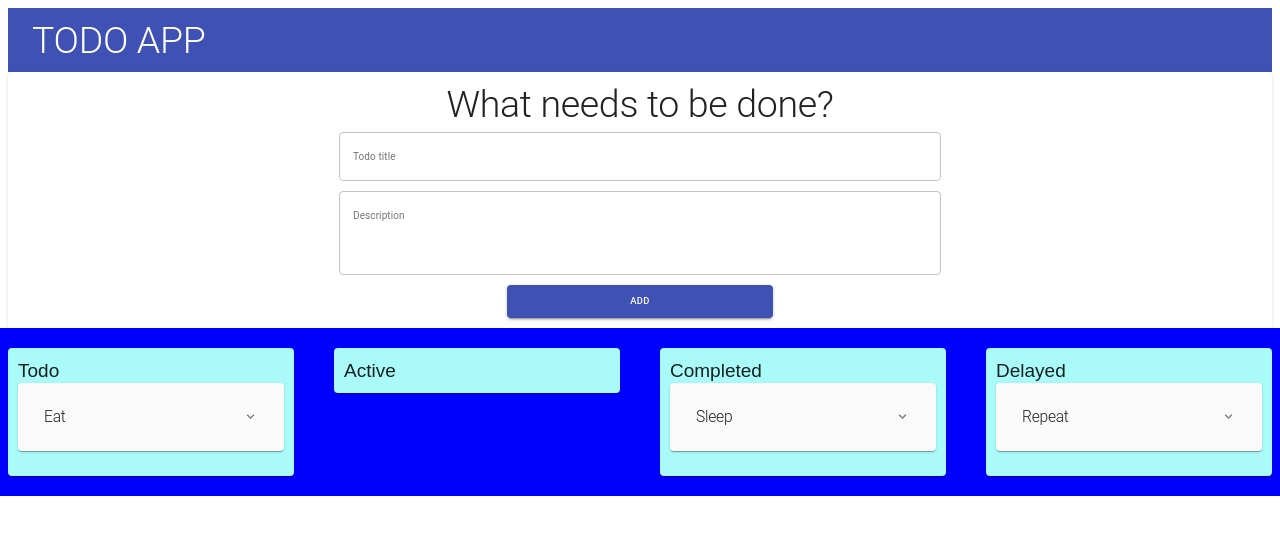
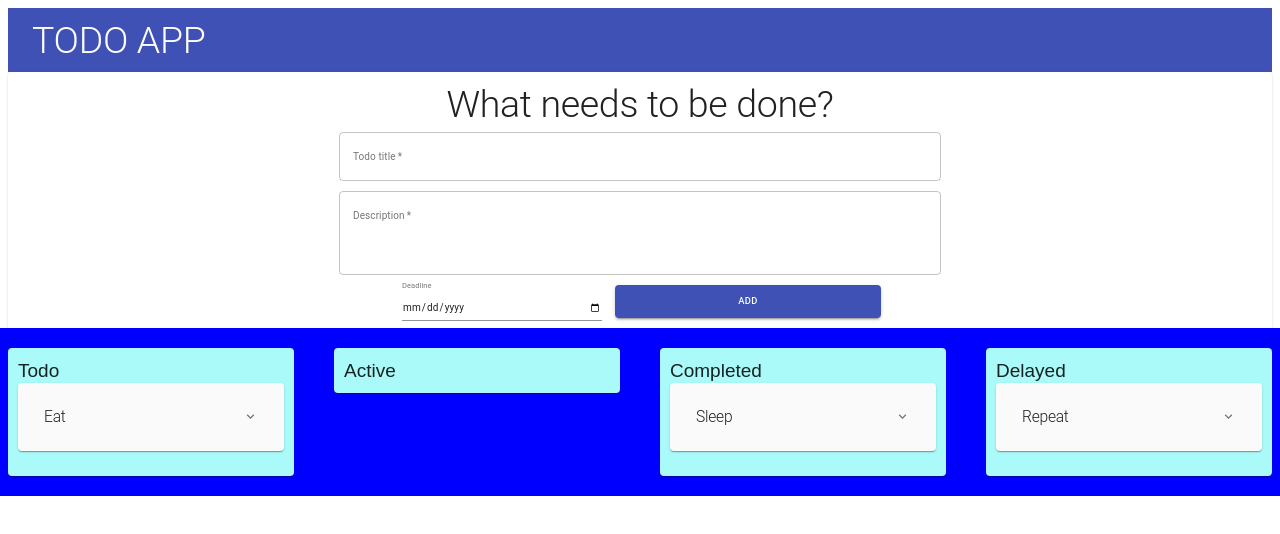
Before and after one commit to WJavaHunt3r/react-todo, a React (Create React App) app in the folder my-todo/: page / in a window 1280 px wide. Shown: the top 534 px of the page. Built offline with nearby package versions, Linux system fonts and the light colour scheme.

Commit message:
date added

```diff
--- a/my-todo/package.json
+++ b/my-todo/package.json
@@ -3,11 +3,14 @@
   "version": "0.1.0",
   "private": true,
   "dependencies": {
+    "@date-io/date-fns": "^1.3.13",
     "@material-ui/core": "^4.11.3",
     "@material-ui/icons": "^4.11.2",
+    "@material-ui/pickers": "^3.3.10",
     "@testing-library/jest-dom": "^5.11.9",
     "@testing-library/react": "^11.2.5",
     "@testing-library/user-event": "^12.8.3",
+    "date-fns": "^2.19.0",
     "nanoid": "^3.1.22",
     "react": "^17.0.1",
     "react-dom": "^17.0.1",
--- a/my-todo/src/App.js
+++ b/my-todo/src/App.js
@@ -33,8 +33,8 @@ function App(props) {
   /*const tasksNoun = taskList.length !== 1 ? 'tasks' : 'task';
   const headingText = `${taskList.length} ${tasksNoun} remaining`;*/
 
-  function addTask(name, desc) {
-    const newTask = { id: "todo-" + nanoid(), name: name, desc: desc, state: 'Todo' };
+  function addTask(name, desc, deadline) {
+    const newTask = { id: "todo-" + nanoid(), name: name, desc: desc, state: 'Todo', deadline: deadline};
     setTasks([...tasks, newTask]);
   }
   return (
--- a/my-todo/src/components/Form.js
+++ b/my-todo/src/components/Form.js
@@ -1,3 +1,4 @@
+import 'date-fns';
 import React , {useState} from "react";
 import { Button, Grid, Paper, TextField, Typography } from '@material-ui/core';
 import { makeStyles } from '@material-ui/core/styles';
@@ -20,6 +21,11 @@ const useStyles = makeStyles((theme) => ({
       margin: 5,
       width: "100%",
     },
+    dateTextField: {
+      marginLeft: theme.spacing(1),
+      marginRight: theme.spacing(1),
+      width: 200,
+    },
     button:{
         width: "50ch",
         justifyContent: "center",
@@ -29,6 +35,11 @@ const useStyles = makeStyles((theme) => ({
 
 function Form(props){
     const classes = useStyles();
+    const [newDate, setNewDate] = useState('');
+    function handleNewDate(e) {
+      setNewDate(e.target.value);
+    }
+
     const [name, setName] = useState('');
     function handleChange(e){
         setName(e.target.value);
@@ -45,6 +56,7 @@ function Form(props){
                 What needs to be done?
             </Typography>
             <TextField
+              required
               id="outlined-standard"
               variant="outlined"
               className={classes.textField}
@@ -55,6 +67,7 @@ function Form(props){
               fullWidth
             />
             <TextField
+              required
               id="outlined-multiline-static"
               className={classes.textField}
               multiline
@@ -65,7 +78,20 @@ function Form(props){
               onChange={handleDescriptionChange}
               fullWidth
               />
-            <Button type="submit" color="primary" size="large" variant="contained" onClick={handleSubmit} className={classes.button}>
+
+              <TextField
+                id="date"
+                label="Deadline"
+                type="date"
+                //defaultValue="2021-03-25"
+                className={classes.dateTextField}
+                value={newDate}
+                onChange={handleNewDate}
+                InputLabelProps={{
+                  shrink: true,
+                }}
+            />
+                  <Button type="submit" color="primary" size="large" variant="contained" onClick={handleSubmit} className={classes.button}>
               Add
             </Button>
           </Grid>
@@ -74,11 +100,11 @@ function Form(props){
 
       function handleSubmit(e) {
         e.preventDefault();
-          if (name) {
-            props.addTask(name, description);
+          if (name && description) {
+            props.addTask(name, description, newDate);
             setName("");
             setDescription("");
-
+            setNewDate("");
           }
 
       }
--- a/my-todo/src/components/State.js
+++ b/my-todo/src/components/State.js
@@ -31,10 +31,10 @@ function State(props){
       props.setTasks(remainingTasks);
     }
 
-    function editTask(id, newName, newDesc){
+    function editTask(id, newName, newDesc, deadline){
       const editedTasks = props.tasks.map(task => {
         if(id === task.id){
-          return{...task, name: newName, desc: newDesc}
+          return{...task, name: newName, desc: newDesc, deadline: deadline}
         }
         return task;
       });
@@ -71,6 +71,7 @@ function State(props){
         state={task.state}
         desc={task.desc}
         key={task.id}
+        deadline = {task.deadline}
         isFirst = {filtered.findIndex(t => task.id === t.id) === 0}
         isLast = {filtered.findIndex(t=> task.id === t.id) === filtered.length-1}
         toggleTaskCompleted={toggleTaskCompleted}
--- a/my-todo/src/components/Todo.js
+++ b/my-todo/src/components/Todo.js
@@ -1,4 +1,5 @@
 import React, {useState} from "react";
+import 'date-fns';
 import { Accordion, AccordionDetails, AccordionSummary, Button, ButtonGroup, FormGroup, TextField, Typography } from '@material-ui/core';
 import { makeStyles } from '@material-ui/core/styles';
 import DeleteIcon from '@material-ui/icons/Delete';
@@ -45,6 +46,11 @@ const useStyles = makeStyles((theme) => ({
     fontSize: theme.typography.pxToRem(20),
     color: theme.palette.text.secondary,
   },
+  dateTextField: {
+    marginLeft: theme.spacing(1),
+    marginRight: theme.spacing(1),
+    width: 200,
+  },
   root: {
     '& .MuiTextField-root': {
       margin: theme.spacing(1),
@@ -57,19 +63,25 @@ export default function Todo(props) {
   const classes = useStyles();
 
   const [isEditing, setEditing] = useState(false);
-  const [newDesc, setNewDesc] = useState('');
+  const [newDesc, setNewDesc] = useState(props.desc);
   function handleNewDesc(e) {
     setNewDesc(e.target.value);
   }
-  const [newName, setNewName] = useState('');
+  const [newName, setNewName] = useState(props.name);
   function handleNewName(e) {
     setNewName(e.target.value);
   }
+
+  const [newDate, setNewDate] = useState(props.date);
+  function handleNewDate(e) {
+    setNewDate(e.target.value);
+  }
   function handleSubmit(e) {
     e.preventDefault();
-    props.editTask(props.id, newName, newDesc);
+    props.editTask(props.id, newName, newDesc, newDate);
     setNewDesc("");
     setNewName("");
+    setNewDate("");
     setEditing(false);
   }
 
@@ -82,7 +94,7 @@ export default function Todo(props) {
           variant="filled"
           size="medium"
           label={`New name for: ${props.name}`}
-          defaultValue={props.name}
+          //defaultValue={props.name}
           value={newName}
           onChange={handleNewName}
 
@@ -92,12 +104,24 @@ export default function Todo(props) {
           id="desc-field"
           variant="filled"
           size="medium"
-          defaultValue= "nothing"
+          //defaultValue= "nothing"
           label={`New descieption for: ${props.name}`}
           value={newDesc}
           onChange={handleNewDesc}
 
            />
+            <TextField
+              id="date"
+              label="Deadline"
+              type="date"
+              //defaultValue="2021-03-25"
+              className={classes.dateTextField}
+              value={newDate}
+              onChange={handleNewDate}
+              InputLabelProps={{
+                shrink: true,
+              }}
+            />
       </FormGroup>
       <ButtonGroup fullWidth variant="outlined" aria-label="outlined primary button group">
       <Button
@@ -127,8 +151,9 @@ export default function Todo(props) {
           id="panel1bh-header"
           //style={{margin:0, padding:0}}
         >
+
           <Typography component="h1" variant="h1" className={classes.heading}>{props.name}</Typography>
-
+          <Typography className={classes.secondaryHeading}>{props.deadline}</Typography>
         </AccordionSummary>
         <AccordionDetails >
           <Typography className={classes.secondaryHeading}>
--- a/my-todo/src/index.js
+++ b/my-todo/src/index.js
@@ -8,9 +8,9 @@ import reportWebVitals from './reportWebVitals';
 
 
 const DATA = [
-  { id: "todo-0", name: "Eat", desc: "dasd", state: 'Todo' },
-  { id: "todo-1", name: "Sleep", desc: "dasd", state: 'Completed' },
-  { id: "todo-2", name: "Repeat", desc: "das", state: 'Delayed' }
+  { id: "todo-0", name: "Eat", desc: "dasd", state: 'Todo' , deadLine: "2021-03-25"},
+  { id: "todo-1", name: "Sleep", desc: "dasd", state: 'Completed', deadLine: "2021-03-25" },
+  { id: "todo-2", name: "Repeat", desc: "das", state: 'Delayed', deadLine: "2021-03-25" }
 ];
 ReactDOM.render(
   //<CssBaseline />
```
Also changed, not shown: 1 other file (tests, documents, lock files or other folders).
